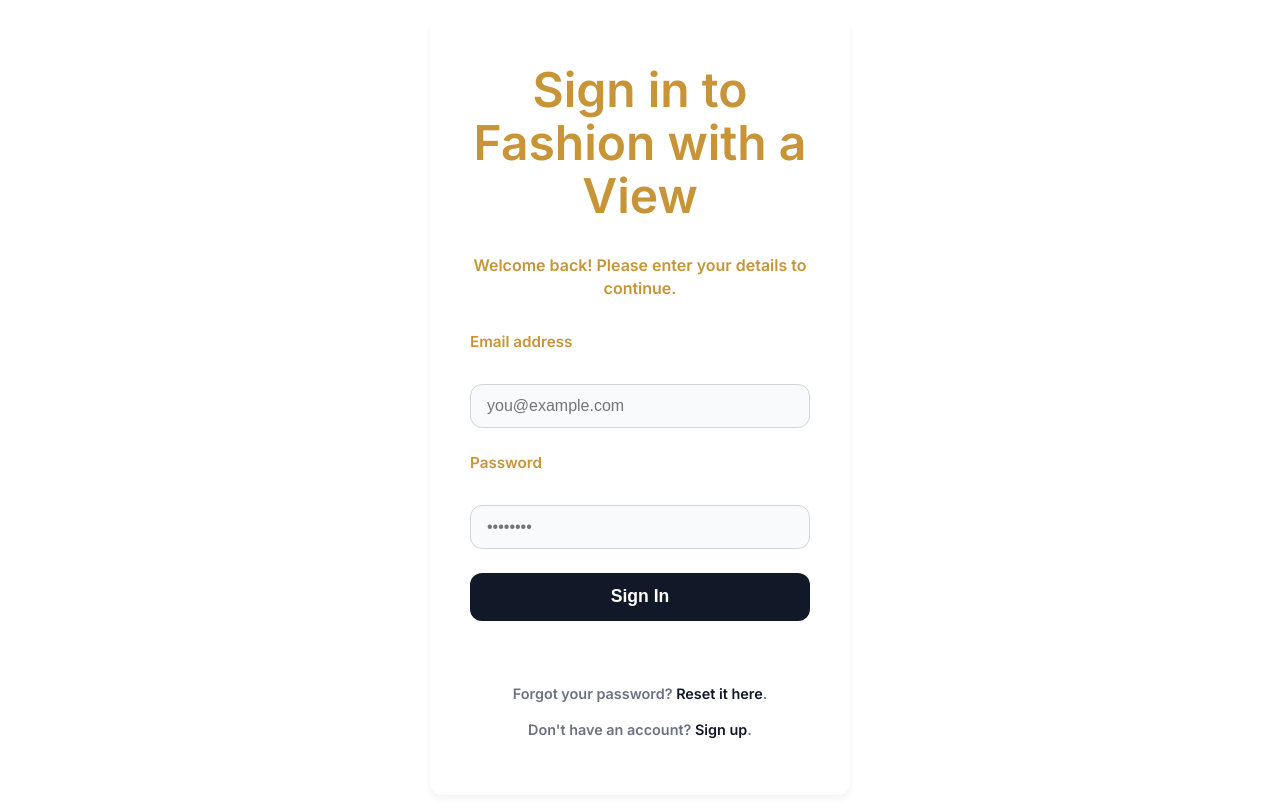
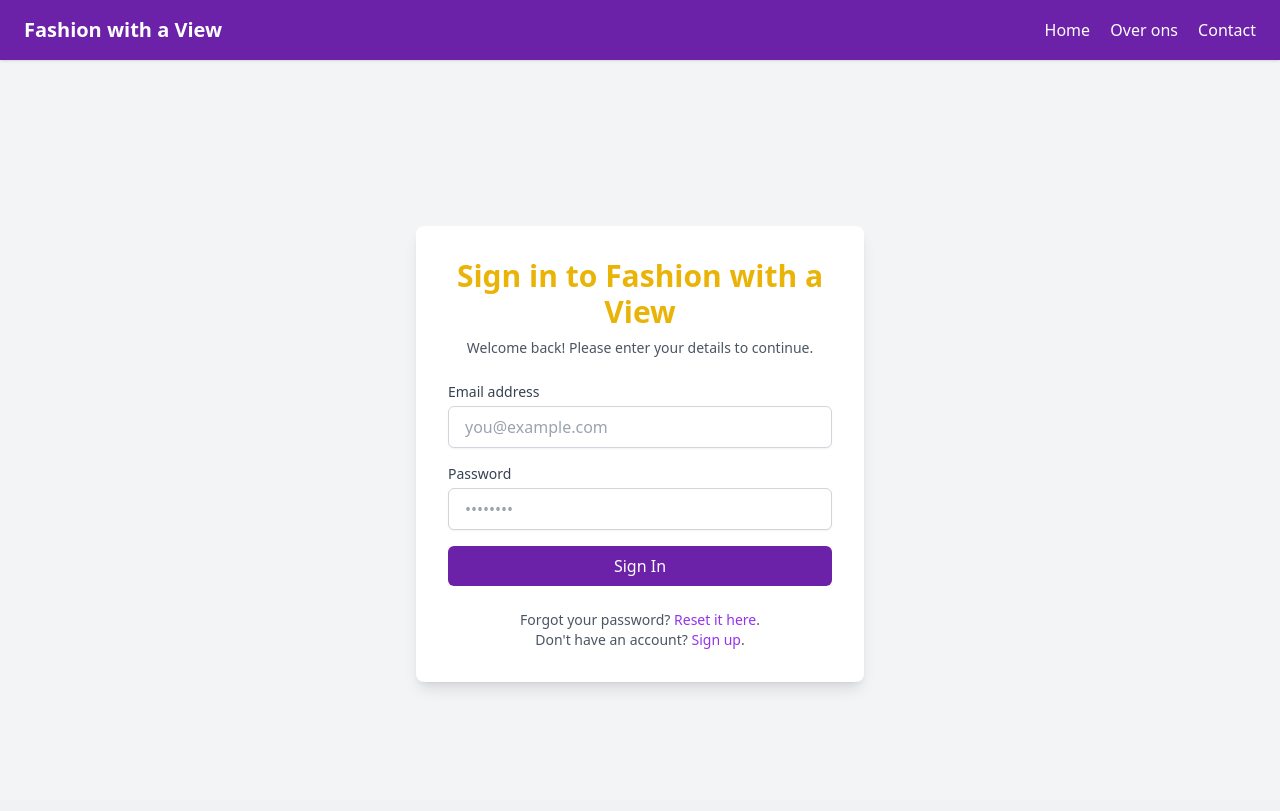
Before and after one commit to Emir1609v/fashionexpo, a Flask app: template app/templates/login.html in a window 1280 px wide. Run offline with Flask 3, Linux system fonts and the light colour scheme; the template is opened without the code that fills it, so the values that code supplies are empty; some libraries are stand-ins or nearby versions.

Commit message:
Routing html flask

```diff
--- a/app/app.py
+++ b/app/app.py
@@ -1,8 +1,8 @@
 from pymongo import MongoClient
 import dotenv
 import os
-from flask import Flask, jsonify, request, render_template
-
+from flask import Flask, jsonify, request, render_template, redirect, url_for
+import datetime
 # Load environment variables from .env file
 dotenv.load_dotenv()
 
@@ -44,25 +44,35 @@ def over_ons():
     #server the overons.html template
     return render_template("overons.html")
 
+@app.route("/login", methods = ["GET"])
+def login():
+    # Serve the login.html template
+    return render_template("login.html")
+
+@app.route("/contact", methods=["GET"])
+def contact():
+    #serve the contact.html tempplate
+    return render_template("contact.html")
+
+#register route
+@app.route("/register", methods =["GET", "POST"])
+def register():
+    if request.method == "POST":
+        username = request.form["username"]
+        email = request.form["email"]
+        password = request.form["password"]
+
+        technical_date = datetime.datetime.now()
+        functional_date = technical_date.strftime("%A, %w %B, %Y")
 
 
-@app.route("/users", methods=["GET"])
-def get_users():
-    users = list(users_collection.find({}, {'_id': 0}))  # Exclude MongoDB _id from output
-    return jsonify(users)
+        data = {"username" : username, "email" : email, "password" : password, "startdate" : functional_date}
+        users_collection.insert_one(data)
 
-@app.route("/users", methods=["POST"])
-def add_user():
-    data = request.json
-    if not data:
-        return jsonify({"error": "Request body must be JSON"}), 400
+        return redirect(url_for('login'))
 
-    required_fields = ['username', 'email', 'role']
-    if not all(field in data for field in required_fields):
-        return jsonify({"error": f"Missing one of the required fields: {required_fields}"}), 400
 
-    users_collection.insert_one(data)
-    return jsonify({"message": "User added successfully"}), 201
+    return render_template("register.html")
 
 # Initiate server
 if __name__ == "__main__":
--- a/app/templates/index.html
+++ b/app/templates/index.html
@@ -34,9 +34,9 @@
       <div class="hidden md:flex space-x-4">
 
         <a href="planning.html" class="hover:bg-gray-700 px-3 py-2 rounded-md text-sm font-medium">Planning</a>
-        <a href="{{ url_for('over_ons') }}" class="hover:bg-gray-700 px-3 py-2 rounded-md text-sm font-medium">Over ons</a>
-        <a href="contact.html" class="hover:bg-gray-700 px-3 py-2 rounded-md text-sm font-medium">Contact</a>
-        <a href="login.html" class="hover:bg-gray-700 px-3 py-2 rounded-md text-sm font-medium">inloggen</a>
+        <a href="{{ url_for ('over_ons') }}"class="hover:bg-gray-700 px-3 py-2 rounded-md text-sm font-medium">Over ons</a>
+        <a href="{{url_for ('contact')}}" class="hover:bg-gray-700 px-3 py-2 rounded-md text-sm font-medium">Contact</a>
+        <a href="{{ url_for ('login') }}" class="hover:bg-gray-700 px-3 py-2 rounded-md text-sm font-medium">inloggen</a>
 
       </div>
     </div>
--- a/app/templates/login.html
+++ b/app/templates/login.html
@@ -1,28 +1,54 @@
-
 <!DOCTYPE html>
 <html lang="en">
 <head>
   <meta charset="UTF-8" />
   <meta name="viewport" content="width=device-width, initial-scale=1" />
   <title>Login - Fashion with a View</title>
-  <link rel="stylesheet" href="login.css" />
+  <script src="https://cdn.tailwindcss.com"></script>
+</head>
+<body class="bg-gray-100 min-h-screen flex flex-col">
 
-</head>
-<body>
-  <main class="container" role="main" aria-labelledby="login-heading">
-    <h1 class="header" id="login-heading">Sign in to Fashion with a View</h1>
-    <p class="subtext">Welcome back! Please enter your details to continue.</p>
-    <form action="#" method="POST" novalidate>
-      <label for="email">Email address</label>
-      <input type="email" name="email" id="email" autocomplete="username" placeholder="you@example.com" required />
-      <label for="password">Password</label>
-      <input type="password" name="password" id="password" autocomplete="current-password" placeholder="••••••••" required />
-       <button type="submit" aria-label="Sign in">Sign In</button>
-    </form>
-    <div class="form-footer">
-      <p>Forgot your password? <a href="#" tabindex="0">Reset it here</a>.</p>
-      <p>Don't have an account? <a href="#" tabindex="0">Sign up</a>.</p>
+  <!-- Navbar -->
+  <nav class="bg-purple-800 text-white px-6 py-4 shadow">
+    <div class="container mx-auto flex justify-between items-center">
+      <span class="text-xl font-semibold">Fashion with a View</span>
+      <div class="space-x-4">
+        <a href="{{ url_for('home') }}" class="hover:text-gray-300">Home</a>
+        <a href="{{ url_for('over_ons') }}" class="hover:text-gray-300">Over ons</a>
+        <a href="{{ url_for('contact') }}" class="hover:text-gray-300">Contact</a>
+      </div>
+    </div>
+  </nav>
+
+  <!-- Login Container -->
+  <main class="flex-grow flex items-center justify-center">
+    <div class="bg-white rounded-lg shadow-lg p-8 w-full max-w-md mt-12">
+      <h1 class="text-3xl font-bold text-yellow-500 mb-2 text-center">Sign in to Fashion with a View</h1>
+      <p class="text-sm text-gray-600 text-center mb-6">Welcome back! Please enter your details to continue.</p>
+
+      <form action="#" method="POST" novalidate class="space-y-4">
+        <div>
+          <label for="email" class="block text-sm font-medium text-gray-700">Email address</label>
+          <input type="email" name="email" id="email" required placeholder="you@example.com"
+            class="mt-1 block w-full px-4 py-2 border border-gray-300 rounded-md shadow-sm focus:ring-purple-500 focus:border-purple-500" />
+        </div>
+
+        <div>
+          <label for="password" class="block text-sm font-medium text-gray-700">Password</label>
+          <input type="password" name="password" id="password" required placeholder="••••••••"
+            class="mt-1 block w-full px-4 py-2 border border-gray-300 rounded-md shadow-sm focus:ring-purple-500 focus:border-purple-500" />
+        </div>
+
+        <button type="submit"
+          class="w-full bg-purple-800 text-white py-2 px-4 rounded-md hover:bg-purple-700 transition-colors">Sign In</button>
+      </form>
+
+      <div class="text-sm text-center text-gray-600 mt-6">
+        <p>Forgot your password? <a href="#" class="text-purple-600 hover:underline">Reset it here</a>.</p>
+        <p>Don't have an account? <a href="#" class="text-purple-600 hover:underline">Sign up</a>.</p>
+      </div>
     </div>
   </main>
+
 </body>
 </html>
```
Also changed, not shown: app/templates/contact.html (+55 -0 lines), app/templates/overons.html (+5 -4 lines), app/static/images/Harry.jpg (added).
